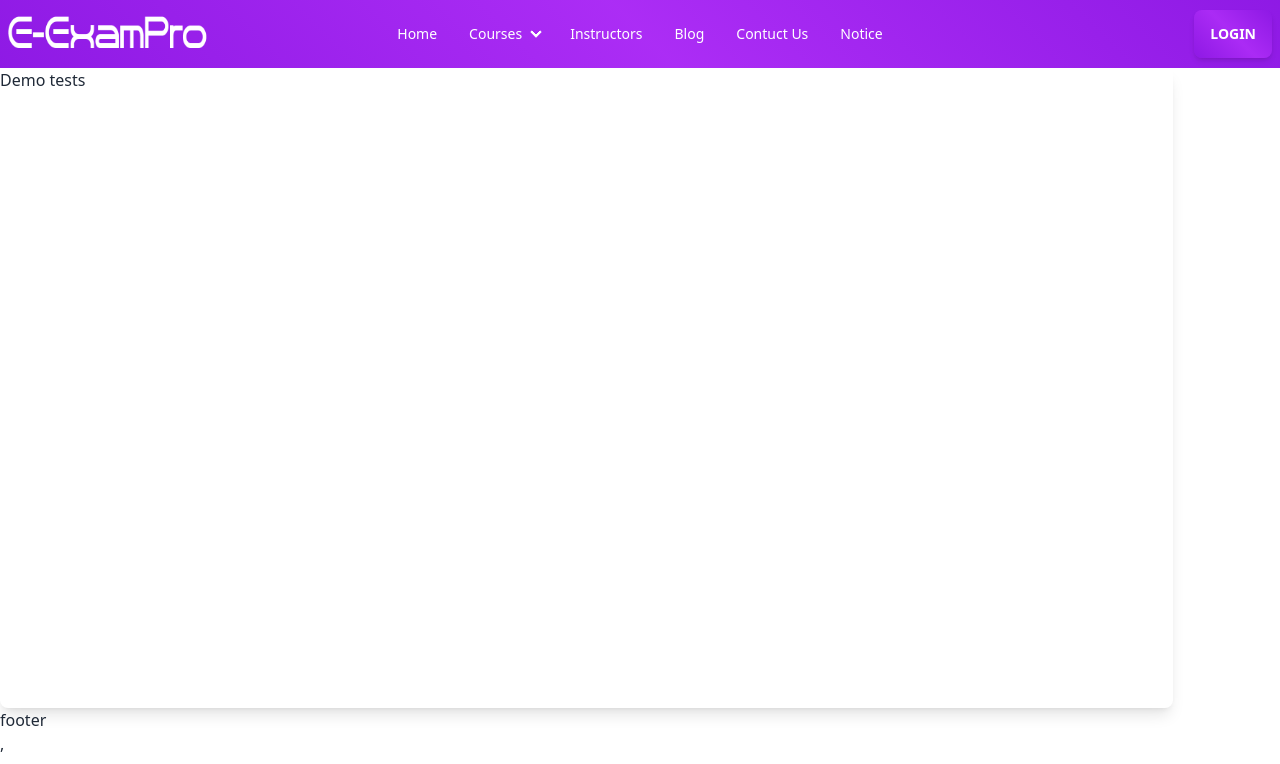
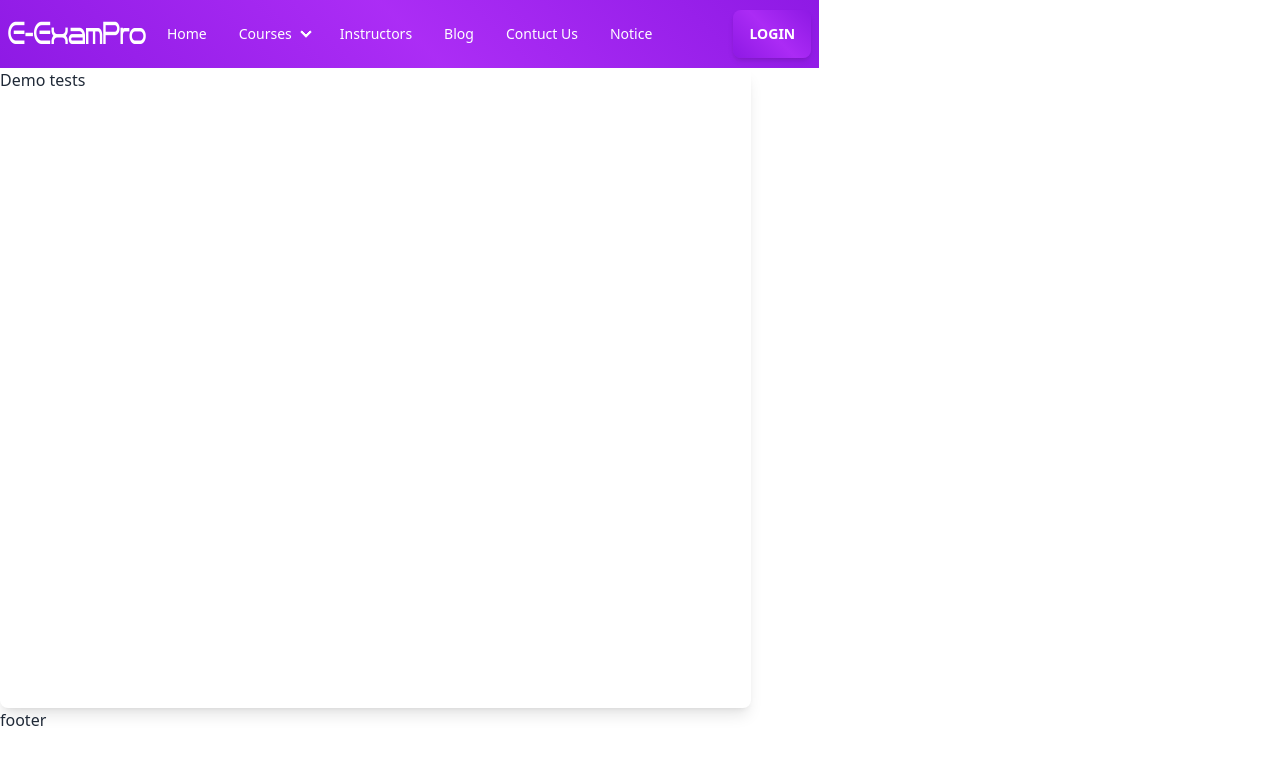
Before and after one commit to hasiburrahmanakash79/E-examPro, a React (Vite) app: page /demo-test in a window 1280 px wide. Shown: the top 764 px of the page. Built offline with nearby package versions, Linux system fonts and the light colour scheme.

Commit message:
optional banner

```diff
--- a/src/Layouts/Main.jsx
+++ b/src/Layouts/Main.jsx
@@ -1,15 +1,56 @@
-import React from 'react';
+import React, { useEffect, useState } from 'react';
 import Nav from '../Shared/Nav/Nav';
 import { Outlet } from 'react-router-dom';
 import Footer from '../Shared/Footer/Footer';
+import examPic from '../assets/exam.jpg'
+const Main = () => {
+    const [showMainContent, setShowMainContent] = useState(false);
+    const handleScroll = () => {
+        if (window.scrollY > -1) {
+            setShowMainContent(true);
+        }
+    }
 
-const Main = () => {
+    useEffect(() => {
+        window.addEventListener('scroll', handleScroll);
+        return () => {
+            window.removeEventListener('scroll', handleScroll);
+        };
+    }, [])
+
+    if (showMainContent) {
+        const a = () => {
+            window.scrollTo(0, 0)
+        }
+        a()
+    }
+
+//className={` hero min-h-[100vh]  transition-opacity duration-300 ${showMainContent ? 'absolute -translate-y-96  opacity-0 hidden' : 'opacity-100'}`}
+
+
+
+
+
     return (
-        <>
-        <Nav/>
-        <Outlet/>
-        <Footer/>
-        </>
+        <div className='relative'>
+
+            <div className={` hero min-h-[100vh]  transition-opacity duration-700 ${showMainContent ? '  opacity-0 ' : 'opacity-100'}`}style={{ backgroundImage: `url(${examPic})` }}>
+                <div className="hero-overlay bg-opacity-60"></div>
+                <div className="hero-content text-center text-neutral-content">
+                    <div className="">
+                        <h1 className="mb-5 text-6xl text-white font-bold">Welcome to E-ExamPro</h1>
+                        <p className="mb-5  text-white">Provident cupiditate voluptatem et in. Quaerat fugiat ut assumenda excepturi exercitationem quasi. In deleniti eaque aut repudiandae et a id nisi.</p>
+
+                    </div>
+                </div>
+            </div>
+{/* className={`${showMainContent ? 'z-[10]' : 'hidden'} `} */}
+            <div className={`transition-opacity duration-700 ${showMainContent ? ' absolute top-0  opacity-100' : 'opacity-0'} `}>
+                <Nav />
+                <Outlet />
+                <Footer />
+            </div>
+        </div>
     );
 };
 
--- a/src/Shared/Nav/Nav.jsx
+++ b/src/Shared/Nav/Nav.jsx
@@ -1,8 +1,12 @@
 import logo from '../../assets/logo.png'
 import { Link } from 'react-router-dom';
 import './Nav.css'
+import examPic from '../../assets/exam.jpg'
+
 
 const Nav = () => {
+
+
     const navbarLink_First = (
         <>
           <li><Link>Home</Link></li>
@@ -12,7 +16,7 @@ const Nav = () => {
       const navbarLink_Middle = (
         <>
 
-          <details >
+          <details className='z-[1]' >
             <summary>Courses</summary>
             <ul className="p-2 navigation-bar rounded-lg md:rounded-none">
               <li><Link>Free Courses</Link></li>
@@ -33,8 +37,9 @@ const Nav = () => {
       )
 
 
+
       return (
-        <div className="navbar bg-base-100 navigation-bar text-white">
+        <div className="navbar z-[1] container sticky top-0 bg-base-100 navigation-bar text-white">
           <div className="navbar-start">
             <div className="dropdown">
               <label tabIndex={0} className="btn btn-ghost lg:hidden">
--- a/src/main.jsx
+++ b/src/main.jsx
@@ -11,6 +11,6 @@ ReactDOM.createRoot(document.getElementById('root')).render(
   <div className='container mx-auto'>
     <React.StrictMode>
       <RouterProvider router={router} />
-    </React.StrictMode>,
+    </React.StrictMode>
   </div>
 )
```
Also changed, not shown: src/assets/exam.jpg (added).
